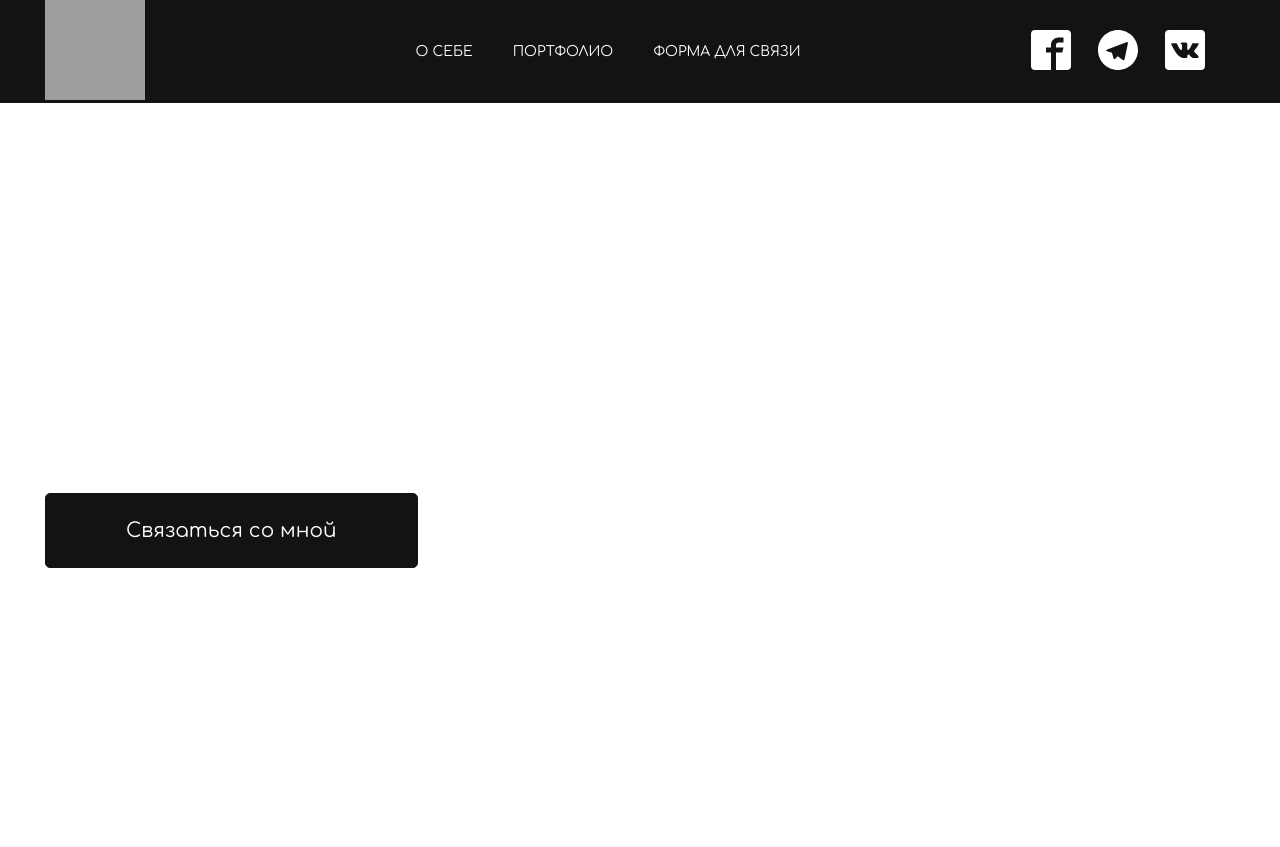
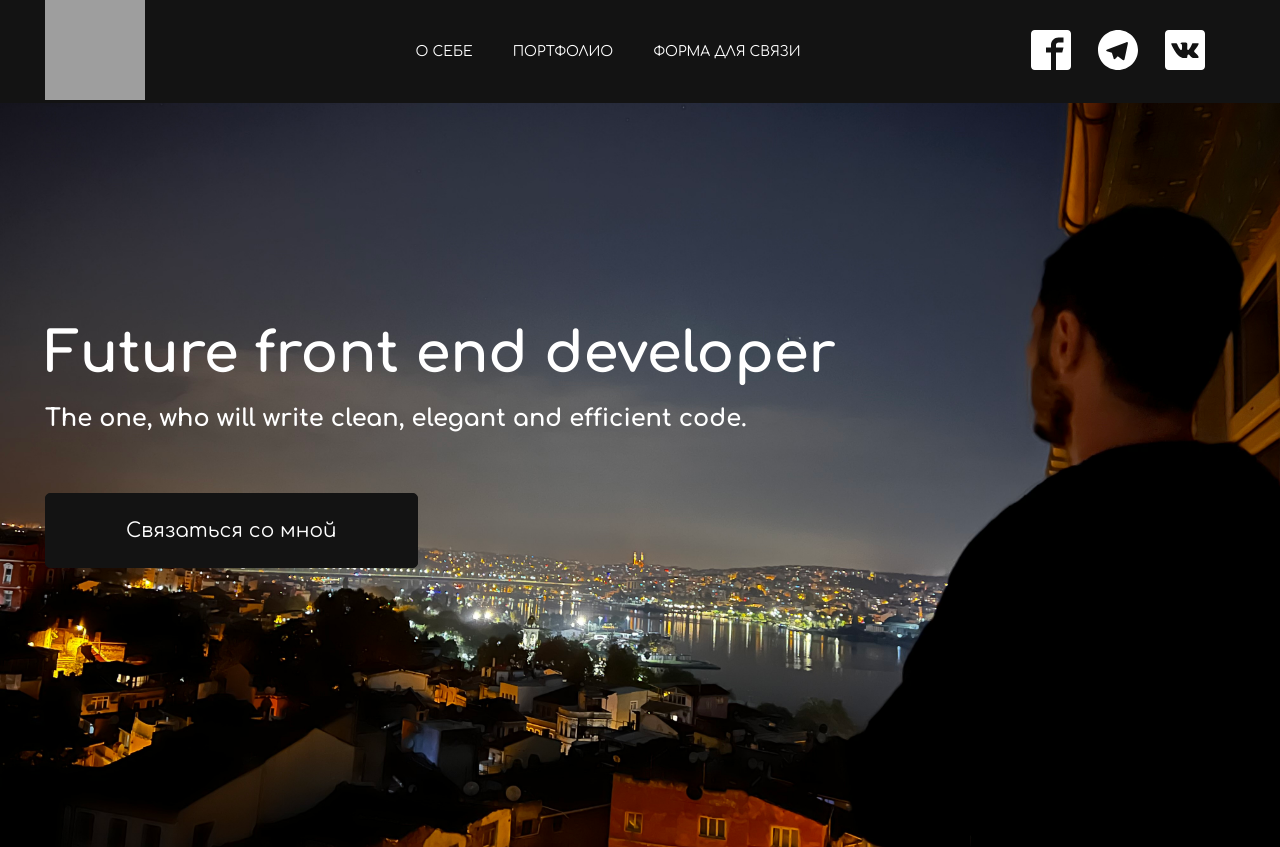
Before and after one commit to Microdon-a43/microdon.github.io, a plain HTML site: page index.html in a window 1280 px wide. Shown: the top 847 px of the page. Drawn offline with Linux system fonts and the light colour scheme; grey boxes are pictures that could not be loaded.

Commit message:
Update index.css

```diff
--- a/index.css
+++ b/index.css
@@ -105,7 +105,7 @@ h3 {
 }
 
 .header__content {
-  background-image: url(../img/header-bg.jpg);
+  background-image: url(header-bg.jpg);
   background-repeat: no-repeat;
   background-position: center;
   background-size: cover;
```
